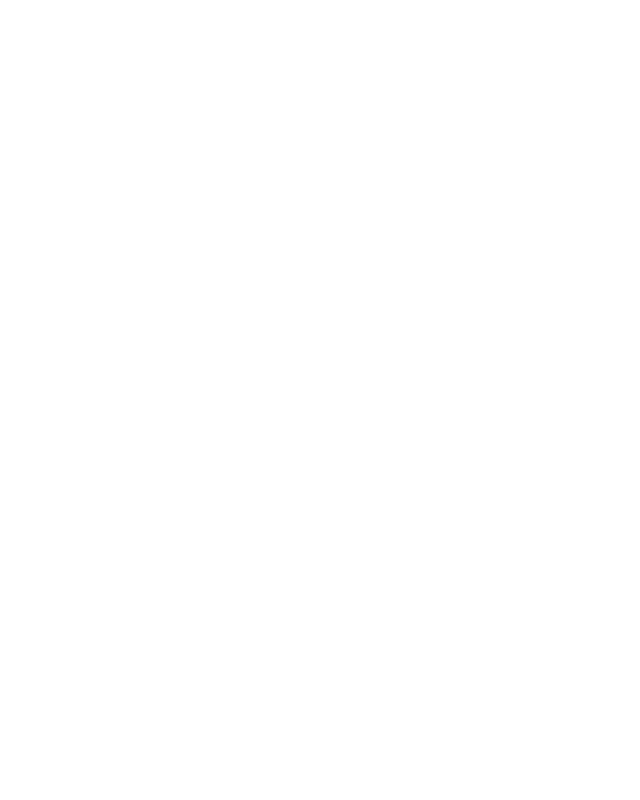
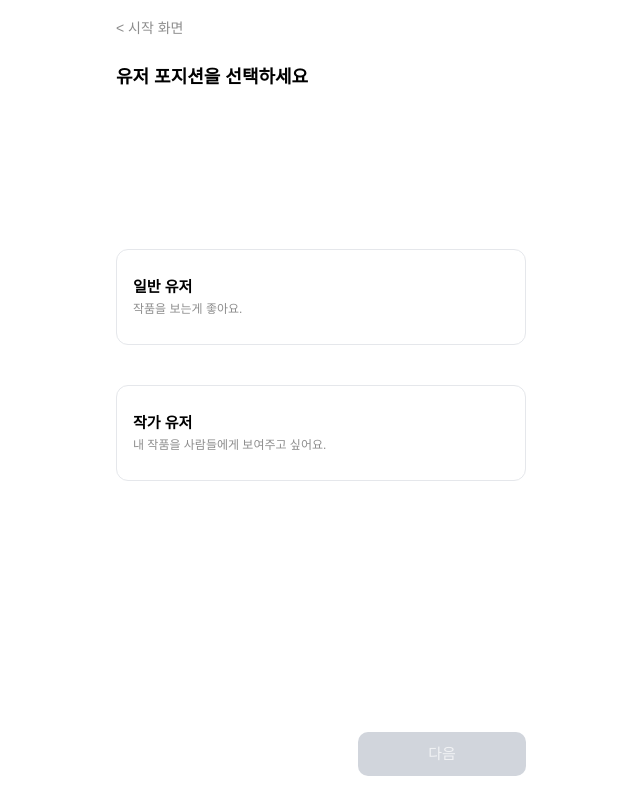
Before and after one commit to LikeLionHackathon/Hackathon-FrontEnd, a React (Vite) app: page /onboarding in a window 1280 px wide. Before the commit this address had no page. Shown: the whole page, without its empty margins (319-959 px from the left). Built offline with nearby package versions, Linux system fonts and the light colour scheme; a web font is replaced by a local one.

Commit message:
feat: 온보딩 추가

```diff
--- a/src/App.jsx
+++ b/src/App.jsx
@@ -7,6 +7,7 @@
 import ExhibitionList from "./pages/ExhibitionList";
 import ExhibitionDetail from './pages/ExhibitonDetail';
 import ExhibitionDetailConfirm from './pages/ExhibitionDetailConfirm';
+import Onboarding from './pages/OnBoarding';
 
 function App() {
   return (
@@ -19,6 +20,7 @@
           <Route path='/exhibitionList' element={<ExhibitionList />} />
           <Route path='/exhibitionDetail' element={<ExhibitionDetail />} />
           <Route path='/exhibitionDetailConfirm' element={<ExhibitionDetailConfirm/>} />
+          <Route path="/onboarding" element={<Onboarding />} />
         </Route>
       </Routes>
     </BrowserRouter>
--- a/src/pages/MainPage.jsx
+++ b/src/pages/MainPage.jsx
@@ -1,5 +1,6 @@
 import { useRef, useState } from 'react';
 import AiBall from '../assets/ai_ball.svg';
+import profile from '../assets/profile.svg';
 import Poster1 from '../assets/Poster1.svg';
 import Poster3 from '../assets/Poster3.svg';
 import Poster4 from '../assets/Poster4.svg';
@@ -39,6 +40,12 @@
   return (
     <div>
       <div className="mx-auto w-full max-w-[420px] px-5 py-4">
+        <div className='flex justify-between h-[45px] mb-[18px]'>
+          <img src={AiBall} alt="" className='w-[34px]' />
+          <img src={profile} alt="" className='cursor-pointer' onClick={() => {
+            navigate('/mypage');
+          }}/>
+        </div>
         <h2 className="text-[20px] leading-[125%] font-semibold">
           GLOW의 일일 추천
         </h2>
--- /dev/null
+++ b/src/pages/OnBoarding.jsx
@@ -0,0 +1,259 @@
+import { useMemo, useState } from 'react';
+import { useNavigate } from 'react-router-dom';
+
+const BtnPrimary = ({ className = '', ...p }) => (
+  <button
+    {...p}
+    className={`w-[168px] h-[44px] rounded-[10px] text-white text-[15px]
+                bg-purple_main disabled:bg-gray-300 disabled:text-white/70 ${className}`}
+  />
+);
+const BtnGhost = ({ className = '', ...p }) => (
+  <button
+    {...p}
+    className={`w-[168px] h-[44px] rounded-[10px] text-[15px]
+                bg-grey05 text-white disabled:bg-gray-100 disabled:text-gray-400 ${className}`}
+  />
+);
+
+// 선택 카드(타일)
+function Tile({ selected, onClick, title, sub, icon }) {
+  return (
+    <button
+      type="button"
+      onClick={onClick}
+      className={`w-full h-[96px] rounded-[12px] border text-left px-4 py-3 flex items-center gap-3
+        ${selected ? 'border-transparent ring-2 ring-[#7B3EFF] bg-[#F6F0FF]' : 'border-gray-200 bg-white'}`}
+    >
+      {icon && (
+        <div className="w-10 h-10 grid place-items-center rounded-lg bg-[#7B3EFF]/10">
+          {icon}
+        </div>
+      )}
+      <div className="flex-1">
+        <p
+          className={`text-[15px] font-semibold ${selected ? 'text-[#7B3EFF]' : 'text-black'}`}
+        >
+          {title}
+        </p>
+        {sub && <p className="text-[12px] text-darkgrey01 mt-0.5">{sub}</p>}
+      </div>
+    </button>
+  );
+}
+
+export default function Onboarding() {
+  const navigate = useNavigate();
+
+  // 스텝 정의
+  const STEPS = useMemo(
+    () => [
+      {
+        key: 'role',
+        title: '유저 포지션을 선택하세요',
+        multi: false,
+        min: 1,
+        options: [
+          { id: 'viewer', title: '일반 유저', sub: '작품을 보는게 좋아요.' },
+          {
+            id: 'artist',
+            title: '작가 유저',
+            sub: '내 작품을 사람들에게 보여주고 싶어요.',
+          },
+        ],
+        layout: 'col', // 세로 2장
+      },
+      {
+        key: 'interests',
+        title: '관심사를 선택하세요',
+        note: '(복수 선택 가능)',
+        multi: true,
+        min: 1,
+        options: [
+          { id: 'nature', title: '자연' },
+          { id: 'city', title: '도시' },
+          { id: 'emotion', title: '감정' },
+          { id: 'history', title: '역사' },
+          { id: 'tech', title: '기술' },
+          { id: 'photo', title: '사진' },
+          { id: 'craft', title: '공예' },
+        ],
+        layout: 'grid', // 2열 그리드
+      },
+      {
+        key: 'moods',
+        title: '전시장에서 어떤 분위기를 좋아하시나요?',
+        note: '(복수 선택 가능)',
+        multi: true,
+        min: 1,
+        options: [
+          { id: 'calm', title: '차분하고 사색적인' },
+          { id: 'dense', title: '몰입감 있고 밀도적인' },
+          { id: 'warm', title: '따뜻하고 낭만적인' },
+          { id: 'experimental', title: '실험적이고 도전적인' },
+        ],
+        layout: 'grid',
+      },
+      {
+        key: 'companions',
+        title: '전시는 보통 누구와 함께 즐기시나요?',
+        note: '(복수 선택 가능)',
+        multi: true,
+        min: 1,
+        options: [
+          { id: 'solo', title: '혼자 집중해서' },
+          { id: 'lover', title: '연인과 함께' },
+          { id: 'friends', title: '친구와 함께' },
+          { id: 'family', title: '가족과 함께' },
+        ],
+        layout: 'grid',
+      },
+    ],
+    []
+  );
+
+  const [step, setStep] = useState(0);
+  // 전체 스텝 개수
+  const total = STEPS.length; // 4
+  // 프로그레스에 포함될 스텝 수(첫 페이지 제외)
+  const progressTotal = total - 1; // 3
+  // 현재 프로그레스 인덱스(첫 페이지 제외한 0..2)
+  const progressIndex = Math.max(0, step - 1);
+  // 퍼센트: 1/3, 2/3, 3/3
+  const progress = ((progressIndex + 1) / progressTotal) * 100;
+
+  // 응답 상태
+  const [form, setForm] = useState({
+    role: '', // 'viewer' | 'artist'
+    interests: [], // string[]
+    moods: [], // string[]
+    companions: [], // string[]
+  });
+
+  const cur = STEPS[step];
+
+  // 선택 토글
+  const toggle = (key, id, multi) => {
+    setForm((prev) => {
+      if (!multi) return { ...prev, [key]: id };
+      const arr = new Set(prev[key] || []);
+      arr.has(id) ? arr.delete(id) : arr.add(id);
+      return { ...prev, [key]: Array.from(arr) };
+    });
+  };
+
+  // 유효성 (다음 버튼 활성화)
+  const selectedCount = Array.isArray(form[cur.key])
+    ? form[cur.key].length
+    : form[cur.key]
+      ? 1
+      : 0;
+  const canNext = selectedCount >= (cur.min ?? 0);
+
+  // 진행 바
+  const isFirst = step === 0;
+
+  const prev = () => setStep((s) => Math.max(0, s - 1));
+  const next = async () => {
+    if (!canNext) return;
+    if (step < total - 1) {
+      setStep((s) => s + 1);
+      return;
+    }
+    // 마지막 스텝 → 완료 처리
+    await completeSignup(form);
+  };
+
+  // 완료(저장) 처리 — 실제 API로 교체
+  async function completeSignup(payload) {
+    // 예: await fetch('/api/onboarding', { method:'POST', headers:{'Content-Type':'application/json'}, body: JSON.stringify(payload) });
+    // 완료 후 메인/마이페이지 등 원하는 곳으로
+    navigate('/'); // 혹은 navigate('/mypage');
+  }
+
+  // 옵션 렌더링
+  const renderOptions = () => {
+    const isMulti = !!cur.multi;
+    const value = form[cur.key];
+
+    if (cur.layout === 'col') {
+      return (
+        <div className="mt-[158px] space-y-10">
+          {cur.options.map((op) => (
+            <Tile
+              key={op.id}
+              title={op.title}
+              sub={op.sub}
+              selected={isMulti ? value.includes(op.id) : value === op.id}
+              onClick={() => toggle(cur.key, op.id, isMulti)}
+            />
+          ))}
+        </div>
+      );
+    }
+
+    // grid 2열
+    return (
+      <div className="mt-4 grid grid-cols-2 gap-3">
+        {cur.options.map((op) => (
+          <Tile
+            key={op.id}
+            title={op.title}
+            selected={isMulti ? value.includes(op.id) : value === op.id}
+            onClick={() => toggle(cur.key, op.id, isMulti)}
+          />
+        ))}
+      </div>
+    );
+  };
+
+  return (
+    <div className="mx-auto w-full max-w-[450px] min-h-dvh bg-white flex flex-col">
+      {/* 헤더 + 프로그레스 */}
+      {isFirst ? (
+        // ✅ 1번 스텝: 프로그레스 바 X, '< 시작 화면' 버튼만
+        <div className="px-5 pt-4 h-10 flex items-center">
+          <button
+            type="button"
+            onClick={() => navigate('/')} // 시작 화면 경로에 맞게 수정
+            className="text-[14px] text-darkgrey01"
+          >
+            &lt; 시작 화면
+          </button>
+        </div>
+      ) : (
+        <div className="px-5 pt-4">
+          <div className="h-2 w-full bg-gray-200 rounded-full overflow-hidden">
+            <div
+              className="h-[30px] bg-[#9769E1] transition-all"
+              style={{ width: `${progress}%` }}
+            />
+          </div>
+        </div>
+      )}
+      {/* 콘텐츠 */}
+      <div className="flex-1 px-5 py-6">
+        <h1 className="text-[18px] font-semibold">{cur.title}</h1>
+        {cur.note && (
+          <p className="mt-1 text-[12px] text-darkgrey01">{cur.note}</p>
+        )}
+
+        {renderOptions()}
+      </div>
+
+      {/* 풋터 버튼 */}
+      <div className="px-5 pb-6 flex items-center justify-between">
+        {isFirst ? (
+          <div className="w-[168px] h-[44px]" />
+        ) : (
+          <BtnGhost onClick={() => setStep((s) => Math.max(0, s - 1))}>
+            뒤로가기
+          </BtnGhost>
+        )}
+        <BtnPrimary onClick={next} disabled={!canNext}>
+          {step === total - 1 ? '완료' : '다음'}
+        </BtnPrimary>
+      </div>
+    </div>
+  );
+}
```
